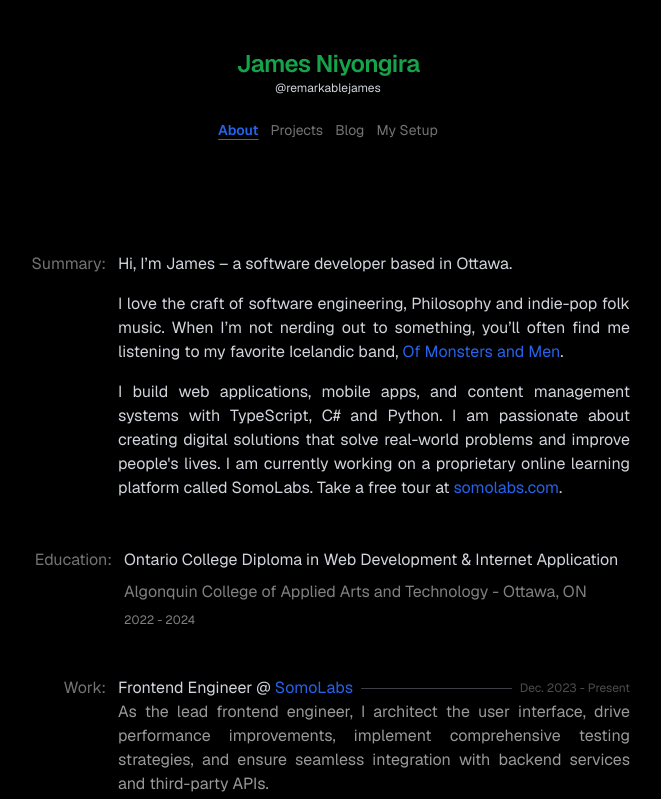
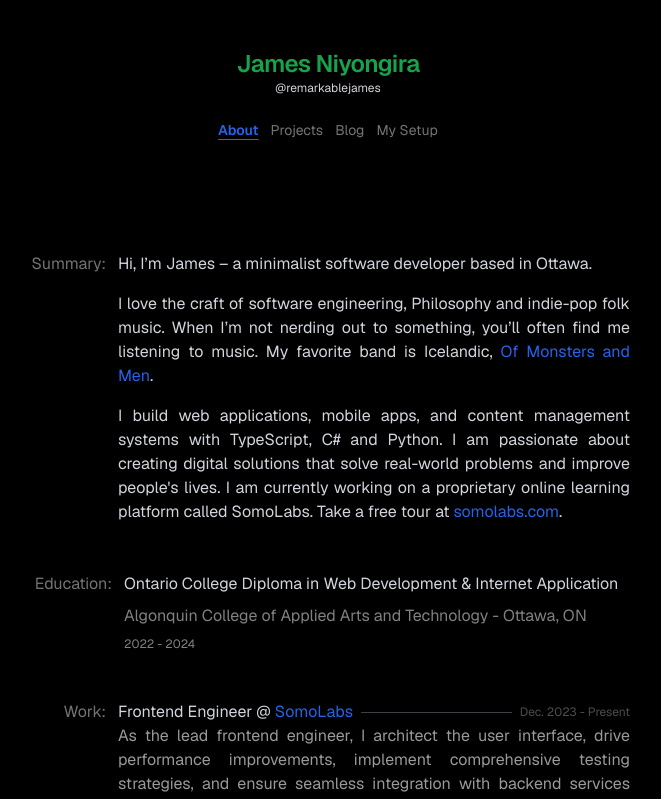
Before and after one commit to remarkablejames/portfolio-rebuild, a Next.js app: page / in a window 1280 px wide. Shown: the top 799 px of the page, without its empty margins (312-973 px from the left). Built offline with nearby package versions, Linux system fonts and the light colour scheme.

Commit message:
Content update

```diff
--- a/app/page.tsx
+++ b/app/page.tsx
@@ -10,7 +10,7 @@ export default function Home() {
               Summary:
             </p>
             <div className="w-full sm:max-w-lg space-y-4">
-              <p>Hi, I’m James – a software developer based in Ottawa.</p>
+              <p>Hi, I’m James – a minimalist software developer based in Ottawa.</p>
               {/*<p>*/}
               {/*    I currently work as a Frontend Developer at <a href={"https://www.somolabs.com/"} target="_blank" className="text-blue-600">SomoLabs</a>, an integrated online learning*/}
               {/*    platform that offers curriculum-aligned courses delivered in  multimedia format.*/}
@@ -18,7 +18,7 @@ export default function Home() {
               <p className="text-justify">
                 I love the craft of software engineering, Philosophy and
                 indie-pop folk music. When I’m not nerding out to something, you’ll
-                often find me listening to my favorite Icelandic band,{" "}
+                often find me listening to music. My favorite band is  Icelandic,{" "}
                 <a
                   href="https://www.youtube.com/@monstersandmen"
                   target="_blank"
```
